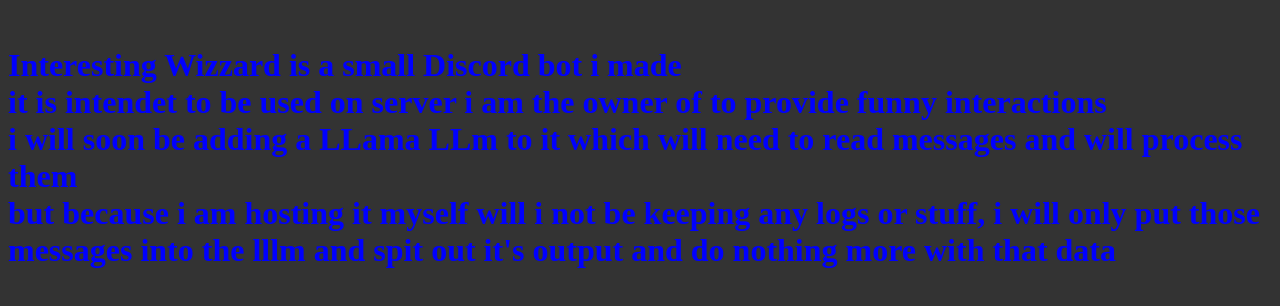
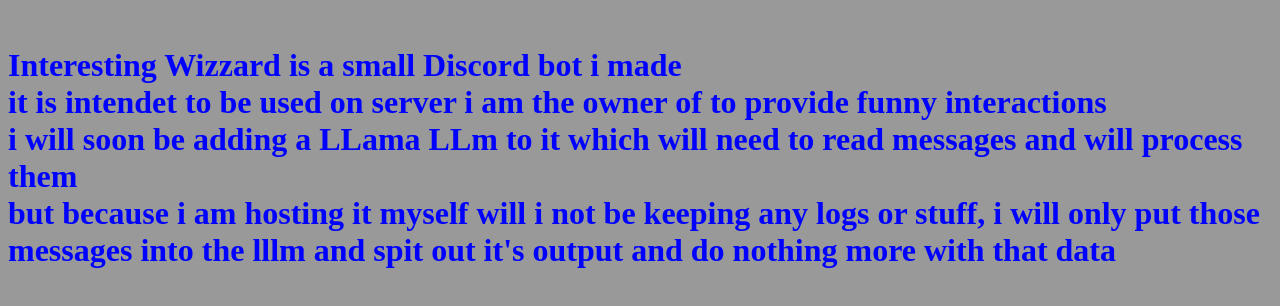
Before and after one commit to Idcrafter/InterestingWizzard, a plain HTML site: page index.html in a window 1280 px wide. Drawn offline with Linux system fonts and the light colour scheme.

Commit message:
Update index.html
Farbe

```diff
--- a/index.html
+++ b/index.html
@@ -9,7 +9,7 @@ Click nbfs://nbhost/SystemFileSystem/Templates/ClientSide/html.html to edit this
         <meta charset="UTF-8">
         <meta name="viewport" content="width=device-width, initial-scale=1.0">
     </head>
-    <body style="background-color:#333333">
+    <body style="background-color:#999999">
         <div></div> <br>
         <h1 style="color:blue;">Interesting Wizzard is a small Discord bot i made <br> it is intendet to be used on server i am the owner of to provide funny interactions <br> i will soon be adding a LLama LLm to it which will need to read messages and will process them <br> but because i am hosting it myself will i not be keeping any logs or stuff, i will only put those<br> messages into the lllm and spit out it's output and do nothing more with that data</h1>
 
```
